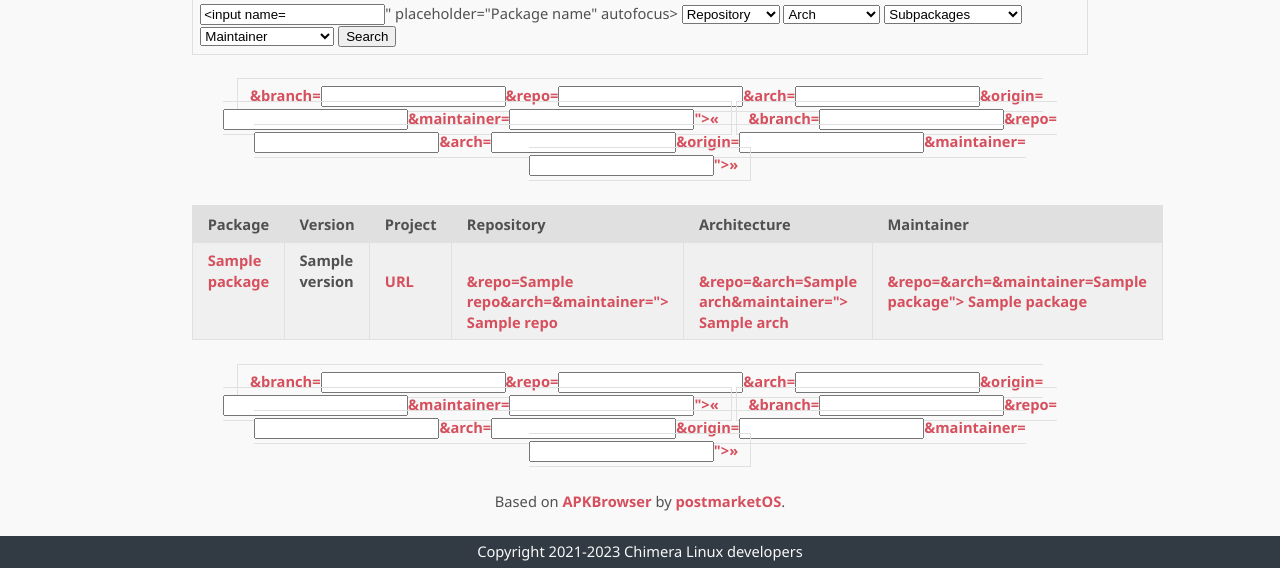
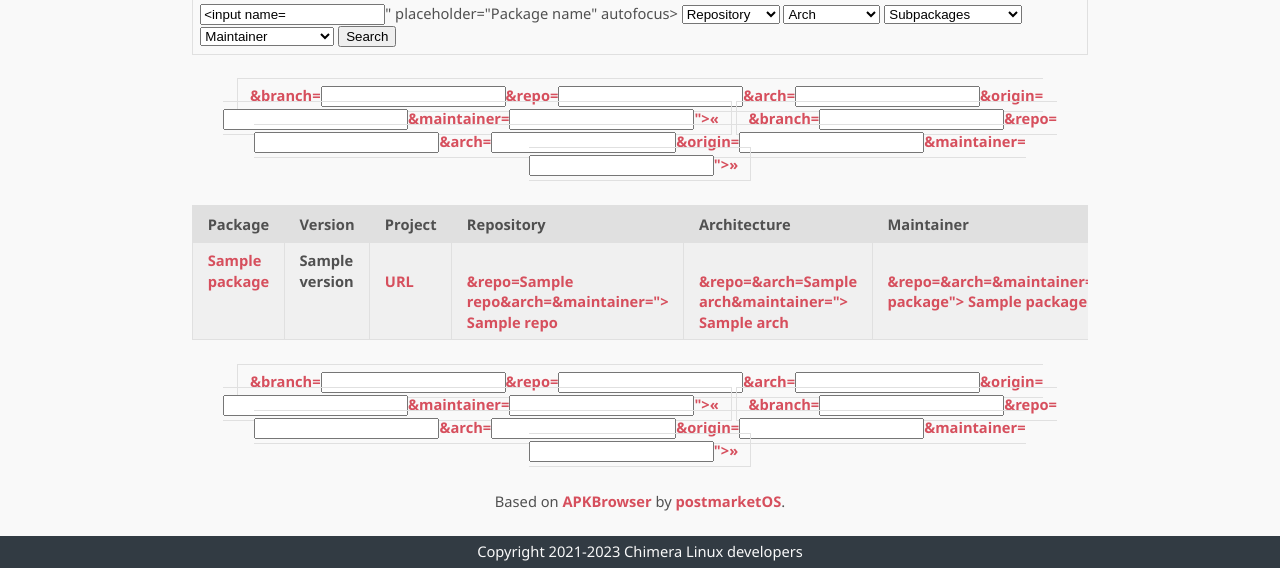
Before and after one commit to chimera-linux/apkbrowser, a Flask app: template templates/index.html in a window 1280 px wide. Shown: the part 275-843 px from the top of the page. Run offline with Flask 3, Linux system fonts and the light colour scheme; the template is opened without the code that fills it: most values are stand-ins (such as "Sample title", 1, 10 or a date in 2020); form fields are guessed from the names that the template uses.

Commit message:
add back overflow-x: clip
While there is no visible overflow anymore under any circumstances
the tooltips still make the page boundary expand, so clip it
anyway.

```diff
--- a/static/css/packages.css
+++ b/static/css/packages.css
@@ -163,6 +163,7 @@
 
 #main-list {
     width: 100%;
+    overflow-x: clip;
 }
 
 #main-list table {
```
